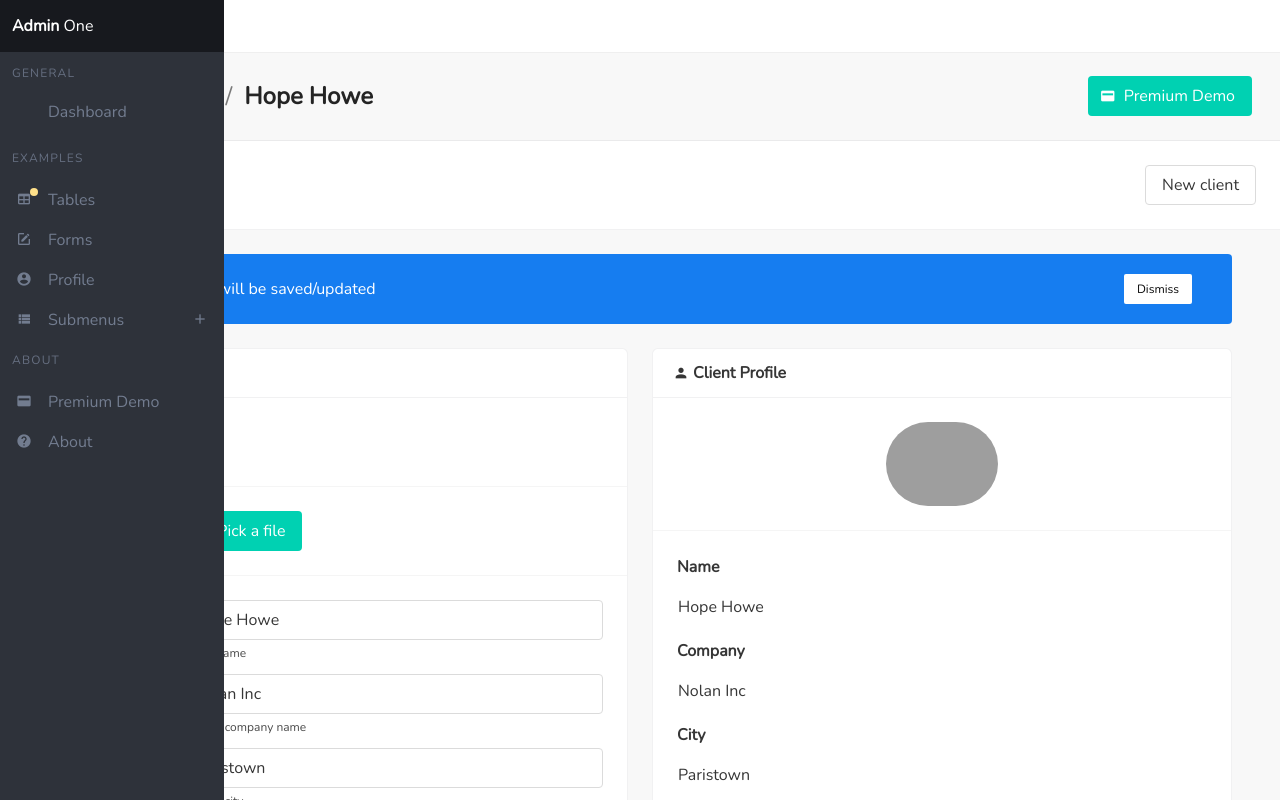
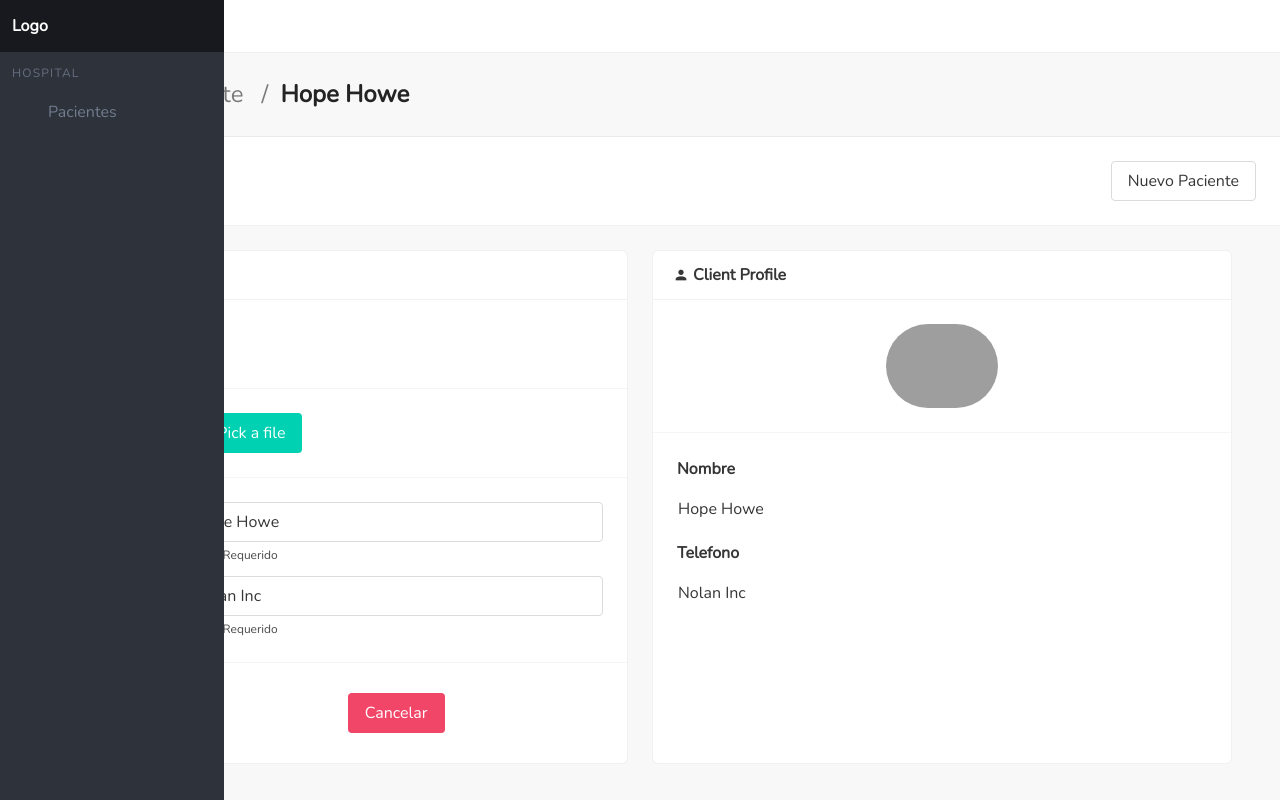
Before and after one commit to lsjaquez22/med_front, a Vue app: page /#/client/11 in a window 1280 px wide. Shown: the top 800 px of the page. Built offline with nearby package versions, Linux system fonts and the light colour scheme; grey boxes are pictures that could not be loaded.

Commit message:
pantallas primera entrega

```diff
--- a/src/App.vue
+++ b/src/App.vue
@@ -3,7 +3,7 @@
     <nav-bar />
     <aside-menu :menu="menu" />
     <router-view />
-    <footer-bar />
+    <!-- <footer-bar /> -->
   </div>
 </template>
 
@@ -11,73 +11,71 @@
 // @ is an alias to /src
 import NavBar from '@/components/NavBar'
 import AsideMenu from '@/components/AsideMenu'
-import FooterBar from '@/components/FooterBar'
 
 export default {
   name: 'Home',
   components: {
-    FooterBar,
     AsideMenu,
     NavBar
   },
   computed: {
     menu () {
       return [
-        'General',
+        'Hospital',
         [
           {
             to: '/',
             icon: 'desktop-mac',
-            label: 'Dashboard'
-          }
-        ],
-        'Examples',
-        [
-          {
-            to: '/tables',
-            label: 'Tables',
-            icon: 'table',
-            updateMark: true
-          },
-          {
-            to: '/forms',
-            label: 'Forms',
-            icon: 'square-edit-outline'
-          },
-          {
-            to: '/profile',
-            label: 'Profile',
-            icon: 'account-circle'
-          },
-          {
-            label: 'Submenus',
-            subLabel: 'Submenus Example',
-            icon: 'view-list',
-            menu: [
-              {
-                href: '#void',
-                label: 'Sub-item One'
-              },
-              {
-                href: '#void',
-                label: 'Sub-item Two'
-              }
-            ]
-          }
-        ],
-        'About',
-        [
-          {
-            href: 'https://admin-one.justboil.me',
-            label: 'Premium Demo',
-            icon: 'credit-card'
-          },
-          {
-            href: 'https://justboil.me/bulma-admin-template/one',
-            label: 'About',
-            icon: 'help-circle'
+            label: 'Pacientes'
           }
         ]
+        // 'Examples',
+        // [
+        //   {
+        //     to: '/tables',
+        //     label: 'Tables',
+        //     icon: 'table',
+        //     updateMark: true
+        //   },
+        //   {
+        //     to: '/forms',
+        //     label: 'Forms',
+        //     icon: 'square-edit-outline'
+        //   },
+        //   {
+        //     to: '/profile',
+        //     label: 'Profile',
+        //     icon: 'account-circle'
+        //   },
+        //   {
+        //     label: 'Submenus',
+        //     subLabel: 'Submenus Example',
+        //     icon: 'view-list',
+        //     menu: [
+        //       {
+        //         href: '#void',
+        //         label: 'Sub-item One'
+        //       },
+        //       {
+        //         href: '#void',
+        //         label: 'Sub-item Two'
+        //       }
+        //     ]
+        //   }
+        // ],
+        // 'About',
+        // [
+        //   {
+        //     href: 'https://admin-one.justboil.me',
+        //     label: 'Premium Demo',
+        //     icon: 'credit-card'
+        //   },
+        //   {
+        //     href: 'https://justboil.me/bulma-admin-template/one',
+        //     label: 'About',
+        //     icon: 'help-circle'
+        //   }
+        // ]
       ]
     }
   },
--- a/src/components/AsideMenu.vue
+++ b/src/components/AsideMenu.vue
@@ -1,7 +1,7 @@
 <template>
   <aside v-show="isAsideVisible" class="aside is-placed-left is-expanded">
     <aside-tools :is-main-menu="true">
-      <span slot="label"> <b>Admin</b> One </span>
+      <span slot="label"> <b>Logo</b> </span>
     </aside-tools>
     <div class="menu is-menu-main">
       <template v-for="(menuGroup, index) in menu">
--- a/src/components/ClientsTableSample.vue
+++ b/src/components/ClientsTableSample.vue
@@ -1,14 +1,23 @@
 <template>
   <div>
-    <modal-box
+    <!-- <modal-box
       :is-active="isModalActive"
       :trash-object-name="trashObjectName"
       @confirm="trashConfirm"
       @cancel="trashCancel"
-    />
-    <b-table
+    /> -->
+    <!-- <b-table
       :checked-rows.sync="checkedRows"
       :checkable="checkable"
+      :loading="isLoading"
+      :paginated="paginated"
+      :per-page="perPage"
+      :striped="true"
+      :hoverable="true"
+      default-sort="name"
+      :data="clients"
+    > -->
+    <b-table
       :loading="isLoading"
       :paginated="paginated"
       :per-page="perPage"
@@ -22,29 +31,29 @@
           <img :src="props.row.avatar" class="is-rounded">
         </div>
       </b-table-column>
-      <b-table-column label="Name" field="name" sortable v-slot="props">
+      <b-table-column label="Nombre" field="name" sortable v-slot="props">
         {{ props.row.name }}
       </b-table-column>
-      <b-table-column label="Company" field="company" sortable v-slot="props">
+      <b-table-column label="Telefono" field="company" sortable v-slot="props">
         {{ props.row.company }}
       </b-table-column>
-      <b-table-column label="City" field="city" sortable v-slot="props">
+      <!-- <b-table-column label="City" field="city" sortable v-slot="props">
         {{ props.row.city }}
-      </b-table-column>
-      <b-table-column cell-class="is-progress-col" label="Progress" field="progress" sortable v-slot="props">
+      </b-table-column> -->
+      <!-- <b-table-column cell-class="is-progress-col" label="Progress" field="progress" sortable v-slot="props">
         <progress class="progress is-small is-primary" :value="props.row.progress" max="100">{{ props.row.progress }}</progress>
       </b-table-column>
       <b-table-column label="Created" v-slot="props">
         <small class="has-text-grey is-abbr-like" :title="props.row.created">{{ props.row.created }}</small>
-      </b-table-column>
+      </b-table-column> -->
       <b-table-column custom-key="actions" cell-class="is-actions-cell" v-slot="props">
         <div class="buttons is-right">
           <router-link :to="{name:'client.edit', params: {id: props.row.id}}" class="button is-small is-primary">
             <b-icon icon="account-edit" size="is-small"/>
           </router-link>
-          <button class="button is-small is-danger" type="button" @click.prevent="trashModal(props.row)">
+          <!-- <button class="button is-small is-danger" type="button" @click.prevent="trashModal(props.row)">
             <b-icon icon="trash-can" size="is-small"/>
-          </button>
+          </button> -->
         </div>
       </b-table-column>
 
@@ -54,13 +63,13 @@
             <p>
               <b-icon icon="dots-horizontal" size="is-large" />
             </p>
-            <p>Fetching data...</p>
+            <p>Obteniendo informacion de tus pacientes...</p>
           </template>
           <template v-else>
             <p>
               <b-icon icon="emoticon-sad" size="is-large" />
             </p>
-            <p>Nothing's here&hellip;</p>
+            <p>Sin pacientes&hellip;</p>
           </template>
         </div>
       </section>
@@ -70,11 +79,10 @@
 
 <script>
 import axios from 'axios'
-import ModalBox from '@/components/ModalBox'
 
 export default {
   name: 'ClientsTableSample',
-  components: { ModalBox },
+  components: { },
   props: {
     dataUrl: {
       type: String,
--- a/src/components/NavBar.vue
+++ b/src/components/NavBar.vue
@@ -1,6 +1,6 @@
 <template>
   <nav v-show="isNavBarVisible" id="navbar-main" class="navbar is-fixed-top">
-    <div class="navbar-brand">
+    <!-- <div class="navbar-brand">
       <a
         class="navbar-item is-hidden-desktop"
         @click.prevent="menuToggleMobile"
@@ -12,7 +12,7 @@
           <input class="input" placeholder="Search everywhere..." />
         </div>
       </div>
-    </div>
+    </div> -->
     <div class="navbar-brand is-right">
       <a
         class="navbar-item navbar-item-menu-toggle is-hidden-desktop"
@@ -26,7 +26,7 @@
       :class="{ 'is-active': isMenuNavBarActive }"
     >
       <div class="navbar-end">
-        <nav-bar-menu class="has-divider">
+        <!-- <nav-bar-menu class="has-divider">
           <b-icon icon="menu" custom-size="default" />
           <span>Sample Menu</span>
           <div slot="dropdown" class="navbar-dropdown">
@@ -52,7 +52,7 @@
               <span>Log Out</span>
             </a>
           </div>
-        </nav-bar-menu>
+        </nav-bar-menu> -->
         <nav-bar-menu class="has-divider has-user-avatar">
           <user-avatar />
           <div class="is-user-name">
@@ -68,14 +68,14 @@
               <b-icon icon="account" custom-size="default" />
               <span>My Profile</span>
             </router-link>
-            <a class="navbar-item">
+            <!-- <a class="navbar-item">
               <b-icon icon="settings" custom-size="default"></b-icon>
               <span>Settings</span>
             </a>
             <a class="navbar-item">
               <b-icon icon="email" custom-size="default"></b-icon>
               <span>Messages</span>
-            </a>
+            </a> -->
             <hr class="navbar-divider" />
             <a class="navbar-item">
               <b-icon icon="logout" custom-size="default"></b-icon>
@@ -83,22 +83,22 @@
             </a>
           </div>
         </nav-bar-menu>
-        <a
+        <!-- <a
           href="https://justboil.me/bulma-admin-template/one"
           class="navbar-item has-divider is-desktop-icon-only"
           title="About"
         >
           <b-icon icon="help-circle-outline" custom-size="default" />
           <span>About</span>
-        </a>
-        <a
+        </a> -->
+        <!-- <a
           class="navbar-item is-desktop-icon-only"
           title="Log out"
           @click="logout"
         >
           <b-icon icon="logout" custom-size="default" />
           <span>Log out</span>
-        </a>
+        </a> -->
       </div>
     </div>
   </nav>
--- a/src/components/TitleBar.vue
+++ b/src/components/TitleBar.vue
@@ -10,7 +10,7 @@
           </ul>
         </div>
       </div>
-      <div class="level-right">
+      <!-- <div class="level-right">
         <div class="level-item">
           <div class="buttons is-right">
             <a
@@ -23,7 +23,7 @@
             </a>
           </div>
         </div>
-      </div>
+      </div> -->
     </div>
   </section>
 </template>
--- a/src/router/index.js
+++ b/src/router/index.js
@@ -1,6 +1,5 @@
 import Vue from 'vue'
 import VueRouter from 'vue-router'
-import Home from '../views/Home.vue'
 
 Vue.use(VueRouter)
 
@@ -13,7 +12,7 @@ const routes = [
     },
     path: '/',
     name: 'home',
-    component: Home
+    component: () => import(/* webpackChunkName: "tables" */ '../views/Tables.vue')
   },
   {
     meta: {
--- a/src/scss/main.scss
+++ b/src/scss/main.scss
@@ -23,3 +23,11 @@
 
 /* Animate.css custom build (just selected animations to minimize bundle size) */
 @import "../css/animate.min.css";
+
+.footer-menu-cliente {
+  display: flex;
+  align-content: center;
+  a {
+    margin: auto;
+  }
+}
--- a/src/views/ClientForm.vue
+++ b/src/views/ClientForm.vue
@@ -2,17 +2,17 @@
   <div>
     <title-bar :title-stack="titleStack" />
     <hero-bar>
-      {{ heroTitle }}
+      <!-- {{ heroTitle }} -->
       <router-link slot="right" :to="heroRouterLinkTo" class="button">
         {{ heroRouterLinkLabel }}
       </router-link>
     </hero-bar>
     <section class="section is-main-section">
-      <notification class="is-info">
+      <!-- <notification class="is-info">
         <div>
           <span><b>Demo only.</b> No data will be saved/updated</span>
         </div>
-      </notification>
+      </notification> -->
       <tiles>
         <card-component
           :title="formCardTitle"
@@ -28,28 +28,28 @@
               <file-picker />
             </b-field>
             <hr />
-            <b-field label="Name" message="Client name" horizontal>
+            <b-field label="Nombre" message="Campo Requerido" horizontal>
               <b-input
                 v-model="form.name"
                 placeholder="e.g. John Doe"
                 required
               />
             </b-field>
-            <b-field label="Company" message="Client's company name" horizontal>
+            <b-field label="Telefono" message="Campo Requerido" horizontal>
               <b-input
                 v-model="form.company"
-                placeholder="e.g. Berton & Steinway"
+                placeholder="e.g. 614-123-45-67"
                 required
               />
             </b-field>
-            <b-field label="City" message="Client's city" horizontal>
+            <!-- <b-field label="City" message="Client's city" horizontal>
               <b-input
                 v-model="form.city"
                 placeholder="e.g. Geoffreyton"
                 required
               />
-            </b-field>
-            <b-field label="Created" horizontal>
+            </b-field> -->
+            <!-- <b-field label="Created" horizontal>
               <b-datepicker
                 v-model="form.created_date"
                 placeholder="Click to select..."
@@ -57,20 +57,33 @@
                 @input="input"
               >
               </b-datepicker>
-            </b-field>
-            <hr />
+            </b-field> -->
+            <!-- <hr />
             <b-field label="Progress" horizontal>
               <b-slider v-model="form.progress" />
-            </b-field>
+            </b-field> -->
             <hr />
+            <div class="footer-menu-cliente">
               <b-field horizontal>
                 <b-button
-                type="is-primary"
+                  type="is-success"
                   :loading="isLoading"
                   native-type="submit"
-                >Submit</b-button
+                  >Guardar</b-button
                 >
               </b-field>
+              <!-- <b-field horizontal>
+                <b-button
+                  type="is-danger"
+                  :loading="isLoading"
+                  native-type="submit"
+                  >Cancelar</b-button
+                >
+              </b-field> -->
+              <router-link slot="right" to="/" class="button is-danger">
+                Cancelar
+              </router-link>
+            </div>
           </form>
         </card-component>
         <card-component
@@ -84,13 +97,13 @@
             class="image has-max-width is-aligned-center"
           />
           <hr />
-          <b-field label="Name">
+          <b-field label="Nombre">
             <b-input :value="form.name" custom-class="is-static" readonly />
           </b-field>
-          <b-field label="Company">
+          <b-field label="Telefono">
             <b-input :value="form.company" custom-class="is-static" readonly />
           </b-field>
-          <b-field label="City">
+          <!-- <b-field label="City">
             <b-input :value="form.city" custom-class="is-static" readonly />
           </b-field>
           <b-field label="Created">
@@ -99,16 +112,16 @@
               custom-class="is-static"
               readonly
             />
-          </b-field>
-          <hr />
-          <b-field label="Progress">
+          </b-field> -->
+          <!-- <hr /> -->
+          <!-- <b-field label="Progress">
             <progress
               class="progress is-small is-primary"
               :value="form.progress"
               max="100"
               >{{ form.progress }}</progress
             >
-          </b-field>
+          </b-field> -->
         </card-component>
       </tiles>
     </section>
@@ -125,7 +138,6 @@ import Tiles from '@/components/Tiles'
 import CardComponent from '@/components/CardComponent'
 import FilePicker from '@/components/FilePicker'
 import UserAvatar from '@/components/UserAvatar'
-import Notification from '@/components/Notification'
 
 export default {
   name: 'ClientForm',
@@ -135,8 +147,7 @@ export default {
     CardComponent,
     Tiles,
     HeroBar,
-    TitleBar,
-    Notification
+    TitleBar
   },
   props: {
     id: {
@@ -159,16 +170,16 @@ export default {
       if (this.isProfileExists) {
         lastCrumb = this.form.name
       } else {
-        lastCrumb = 'New client'
+        lastCrumb = 'Nuevo Paciente'
       }
 
-      return ['Admin', 'Clients', lastCrumb]
+      return ['Hospital', 'Paciente', lastCrumb]
     },
     heroTitle () {
       if (this.isProfileExists) {
         return this.form.name
       } else {
-        return 'Create Client'
+        return 'Nuevo Paciente'
       }
     },
     heroRouterLinkTo () {
@@ -180,7 +191,7 @@ export default {
     },
     heroRouterLinkLabel () {
       if (this.isProfileExists) {
-        return 'New client'
+        return 'Nuevo Paciente'
       } else {
         return 'Dashboard'
       }
@@ -189,7 +200,7 @@ export default {
       if (this.isProfileExists) {
         return 'Edit Client'
       } else {
-        return 'New Client'
+        return 'Nuevo Paciente'
       }
     }
   },
--- a/src/views/Tables.vue
+++ b/src/views/Tables.vue
@@ -1,20 +1,24 @@
 <template>
   <div>
     <title-bar :title-stack="titleStack" />
-    <hero-bar>
+    <!-- <hero-bar>
       Tables
       <router-link slot="right" to="/" class="button">
         Dashboard
       </router-link>
+    </hero-bar> -->
+    <hero-bar>
+      <router-link slot="right" :to="heroRouterLinkTo" class="button">
+        {{ heroRouterLinkLabel }}
+      </router-link>
     </hero-bar>
     <section class="section is-main-section">
-      <notification class="is-info">
+      <!-- <notification class="is-info">
         <div>
           <b-icon icon="buffer" custom-size="default" />
           <b>Sorted and paginated table.</b>&nbsp;Based on Buefy's table.
         </div>
-      </notification>
-
+      </notification> -->
       <card-component
         class="has-table has-mobile-sort-spaced"
         title="Clients"
@@ -28,7 +32,7 @@
 
       <hr />
 
-      <notification class="is-info">
+      <!-- <notification class="is-info">
         <div>
           <b-icon icon="buffer" custom-size="default" />
           <b>Tightly wrapped</b> &mdash; table header becomes card header
@@ -42,9 +46,9 @@
         />
       </card-component>
 
-      <hr />
+      <hr /> -->
 
-      <notification class="is-info">
+      <!-- <notification class="is-info">
         <div>
           <b-icon icon="buffer" custom-size="default" />
           <b>Empty table.</b> When there's nothing to show
@@ -53,29 +57,34 @@
 
       <card-component class="has-table has-thead-hidden">
         <clients-table-sample />
-      </card-component>
+      </card-component> -->
     </section>
   </div>
 </template>
 
 <script>
-import Notification from '@/components/Notification'
 import ClientsTableSample from '@/components/ClientsTableSample'
 import CardComponent from '@/components/CardComponent'
 import TitleBar from '@/components/TitleBar'
 import HeroBar from '@/components/HeroBar'
+
 export default {
   name: 'Tables',
   components: {
-    HeroBar,
     TitleBar,
     CardComponent,
     ClientsTableSample,
-    Notification
+    HeroBar
   },
   computed: {
     titleStack () {
-      return ['Admin', 'Tables']
+      return ['Hospital', 'Pacientes']
+    },
+    heroRouterLinkTo () {
+      return { name: 'client.new' }
+    },
+    heroRouterLinkLabel () {
+      return 'Nuevo Paciente'
     }
   }
 }
```
Lines whose indentation alone changed are shown as unchanged.
